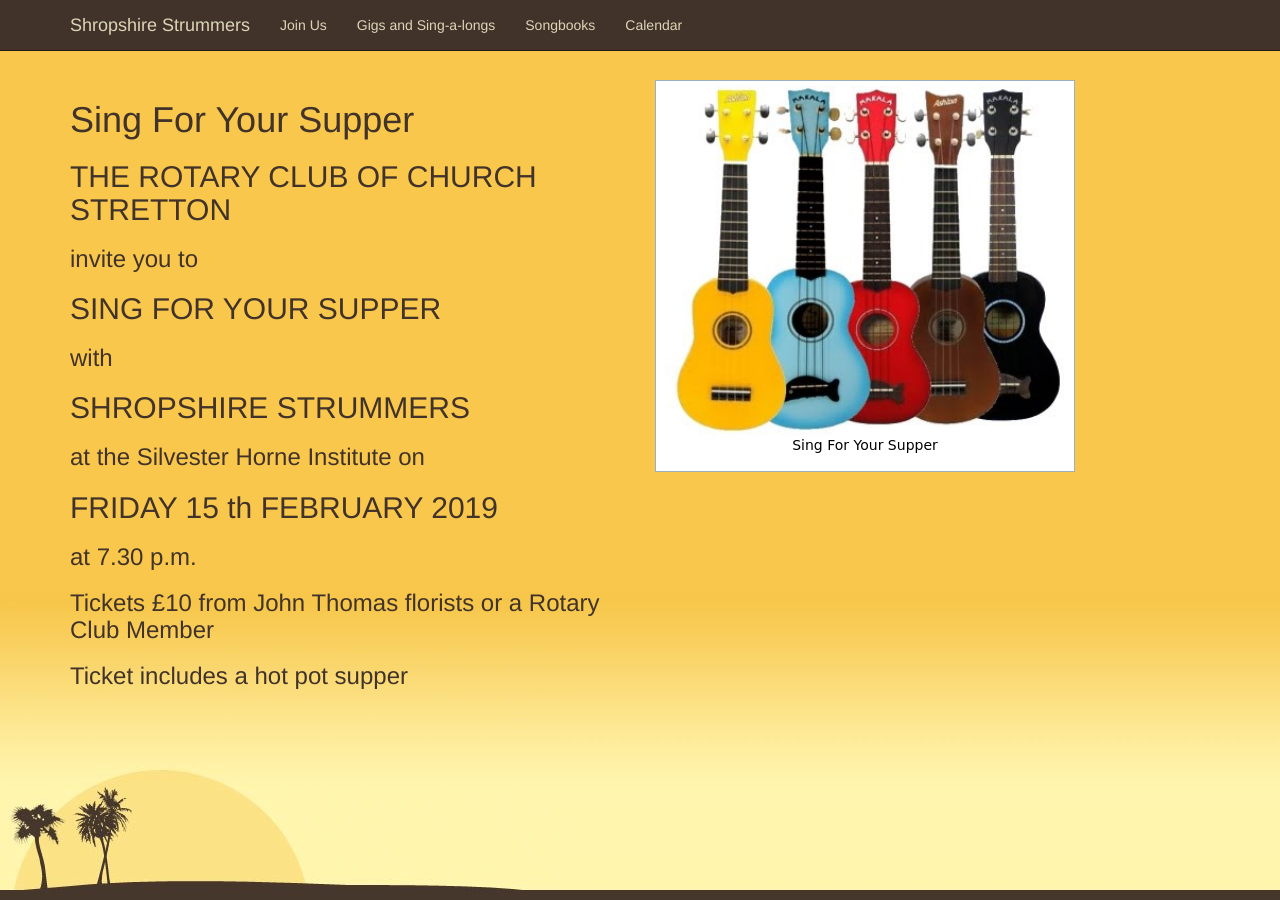
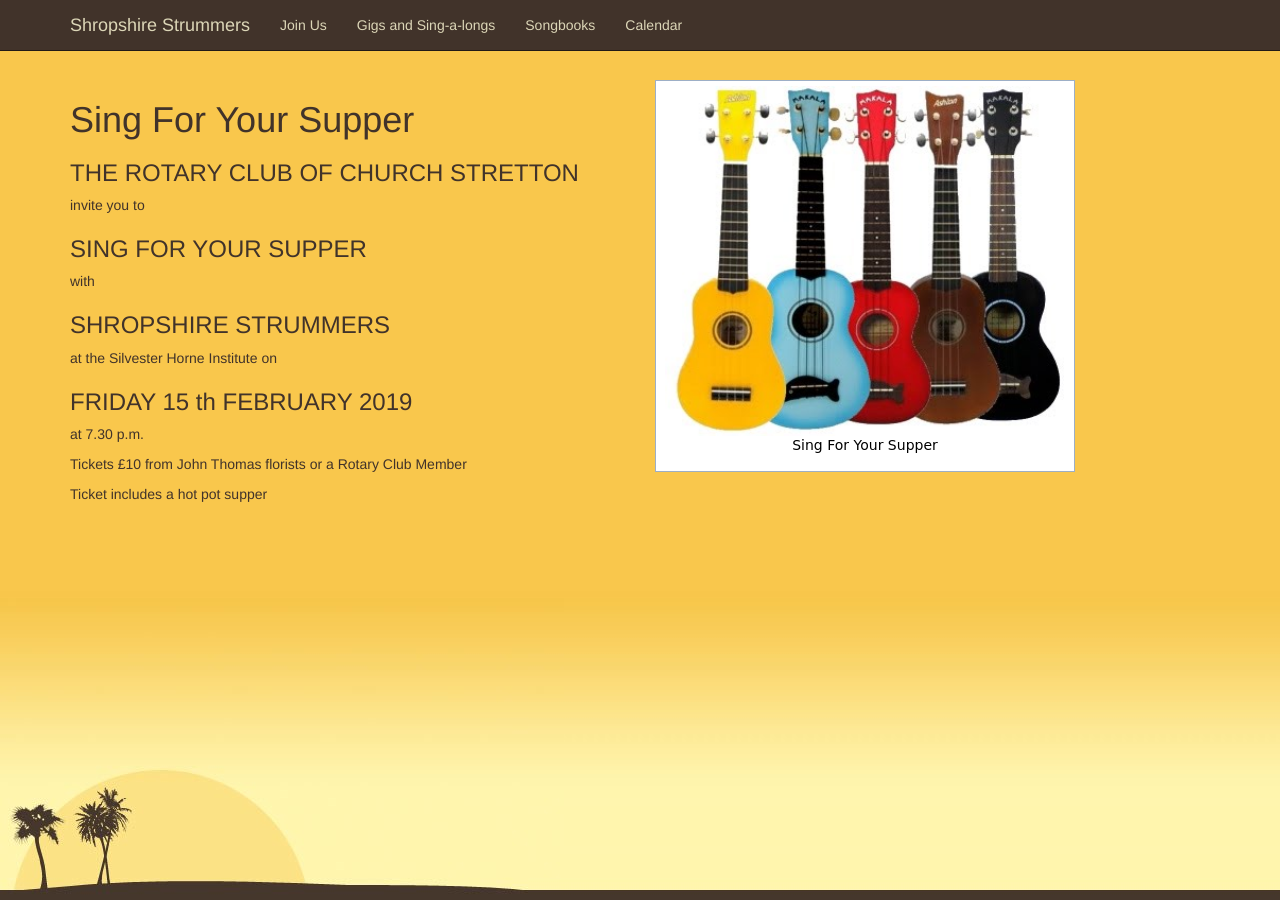
Before and after one commit to joejcollins/ShropshireStrummers, a Jekyll site: the page built from index.md, in a window 1280 px wide. Built offline with Jekyll 4.4.1, drawn with Linux system fonts in a browser that asks for light colours.

Commit message:
Even smaller

```diff
--- a/index.md
+++ b/index.md
@@ -5,22 +5,22 @@
 caption: Sing For Your Supper
 ---
 
-## THE ROTARY CLUB OF CHURCH STRETTON
+### THE ROTARY CLUB OF CHURCH STRETTON
 
-### invite you to
+invite you to
 
-## SING FOR YOUR SUPPER
+### SING FOR YOUR SUPPER
 
-### with
+with
 
-## SHROPSHIRE STRUMMERS
+### SHROPSHIRE STRUMMERS
 
-### at the Silvester Horne Institute on
+at the Silvester Horne Institute on
 
-## FRIDAY 15 th FEBRUARY 2019
+### FRIDAY 15 th FEBRUARY 2019
 
-### at 7.30 p.m.
+at 7.30 p.m.
 
-### Tickets £10 from John Thomas florists or a Rotary Club Member
+Tickets £10 from John Thomas florists or a Rotary Club Member
 
-### Ticket includes a hot pot supper
+Ticket includes a hot pot supper
```
